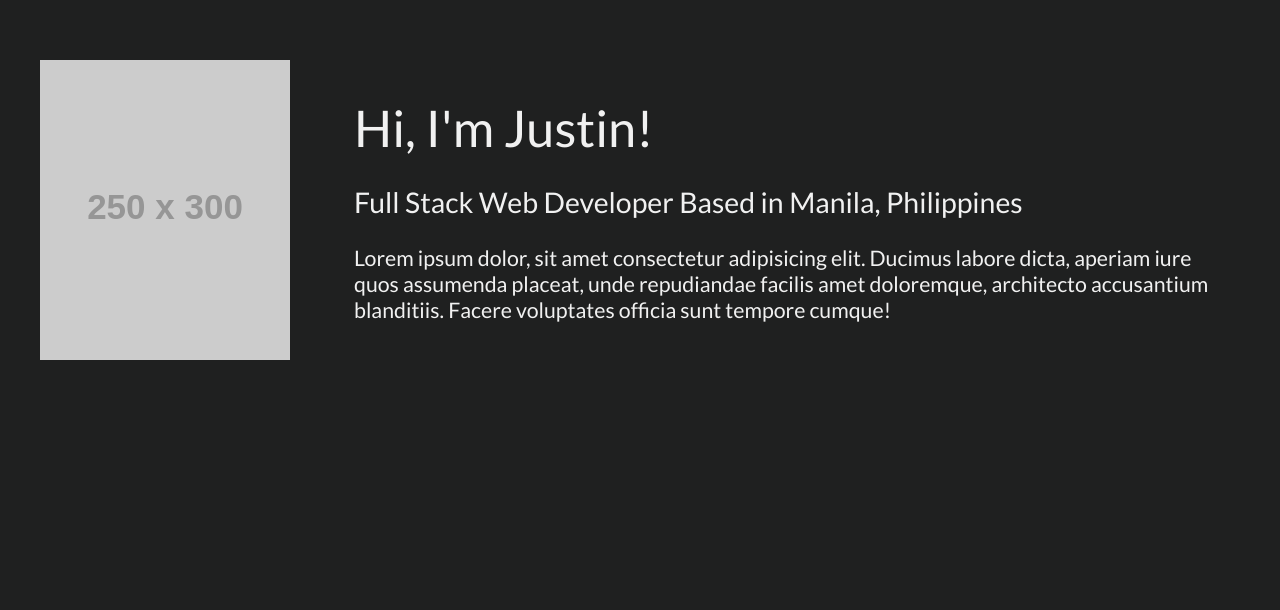
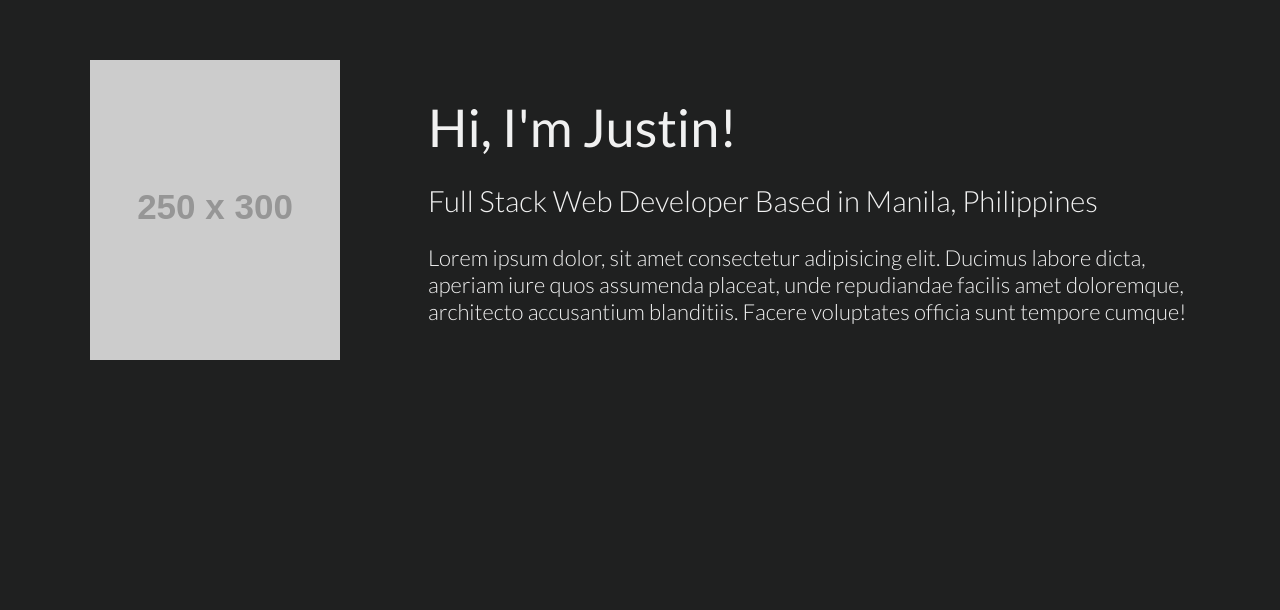
Before and after one commit to thirte3n/portfolio, a plain HTML site: page index.html in a window 1280 px wide. Shown: the part 190-800 px from the top of the page. Drawn offline with Linux system fonts and the light colour scheme; placeholder pictures from the web are drawn by us.

Commit message:
Stopping point in 2023-03-14

```diff
--- a/index.html
+++ b/index.html
@@ -32,11 +32,11 @@
           alt="Project image"
         />
         <div id="intro-text">
-          <h1 class="font-size-3xl">Hi, I'm Justin!</h1>
-          <p class="font-size-xl">
+          <h1 class="font-size-2xl">Hi, I'm Justin!</h1>
+          <p class="font-size-large">
             Full Stack Web Developer Based in Manila, Philippines
           </p>
-          <p class="font-size-large">
+          <p class="font-size-medium">
             Lorem ipsum dolor, sit amet consectetur adipisicing elit. Ducimus
             labore dicta, aperiam iure quos assumenda placeat, unde repudiandae
             facilis amet doloremque, architecto accusantium blanditiis. Facere
--- a/stylesheet.css
+++ b/stylesheet.css
@@ -2,6 +2,7 @@
   --bg-color-01: #1f2020;
   --bg-color-02: #272a2a;
   --font-color-01: #f1f1f1;
+  --font-size-4xl: 4.209rem;
   --font-size-3xl: 3.157rem;
   --font-size-2xl: 2.369rem;
   --font-size-xl: 1.777rem;
@@ -21,13 +22,24 @@ h6 {
   margin: 0;
   padding: 0;
   border: 0;
-  font-weight: 500;
   box-sizing: border-box;
   color: var(--font-color-01);
 }
 
+h1,
+h2,
+h3 {
+  font-weight: 500;
+}
+
+p {
+  font-weight: 300;
+}
+
 html {
   scrollbar-width: none;
+  font-size: 22px;
+  /* TODO: scroll-snap-type: y mandatory; */
 }
 
 html::-webkit-scrollbar {
@@ -41,10 +53,6 @@ body {
 
 html * {
   box-sizing: inherit;
-}
-
-html {
-  scroll-snap-type: y mandatory;
 }
 
 h2,
@@ -72,7 +80,7 @@ section:nth-child(even) {
   height: 100vh;
   scroll-snap-align: start;
   gap: 4rem;
-  max-width: 1200px;
+  max-width: 50rem;
   margin: 0 auto;
 }
 
@@ -85,6 +93,10 @@ section:nth-child(even) {
   flex-direction: column;
   justify-content: space-evenly;
   height: 280px;
+}
+
+.font-size-4xl {
+  font-size: var(--font-size-4xl);
 }
 
 .font-size-3xl {
@@ -108,7 +120,7 @@ section:nth-child(even) {
   flex-direction: column;
   align-items: center;
   scroll-snap-align: start;
-  padding: 6rem 0rem;
+  padding: 4.09rem 0rem;
   max-width: 1200px;
   margin: 0 auto;
 }
```
Also changed, not shown: README.md.
